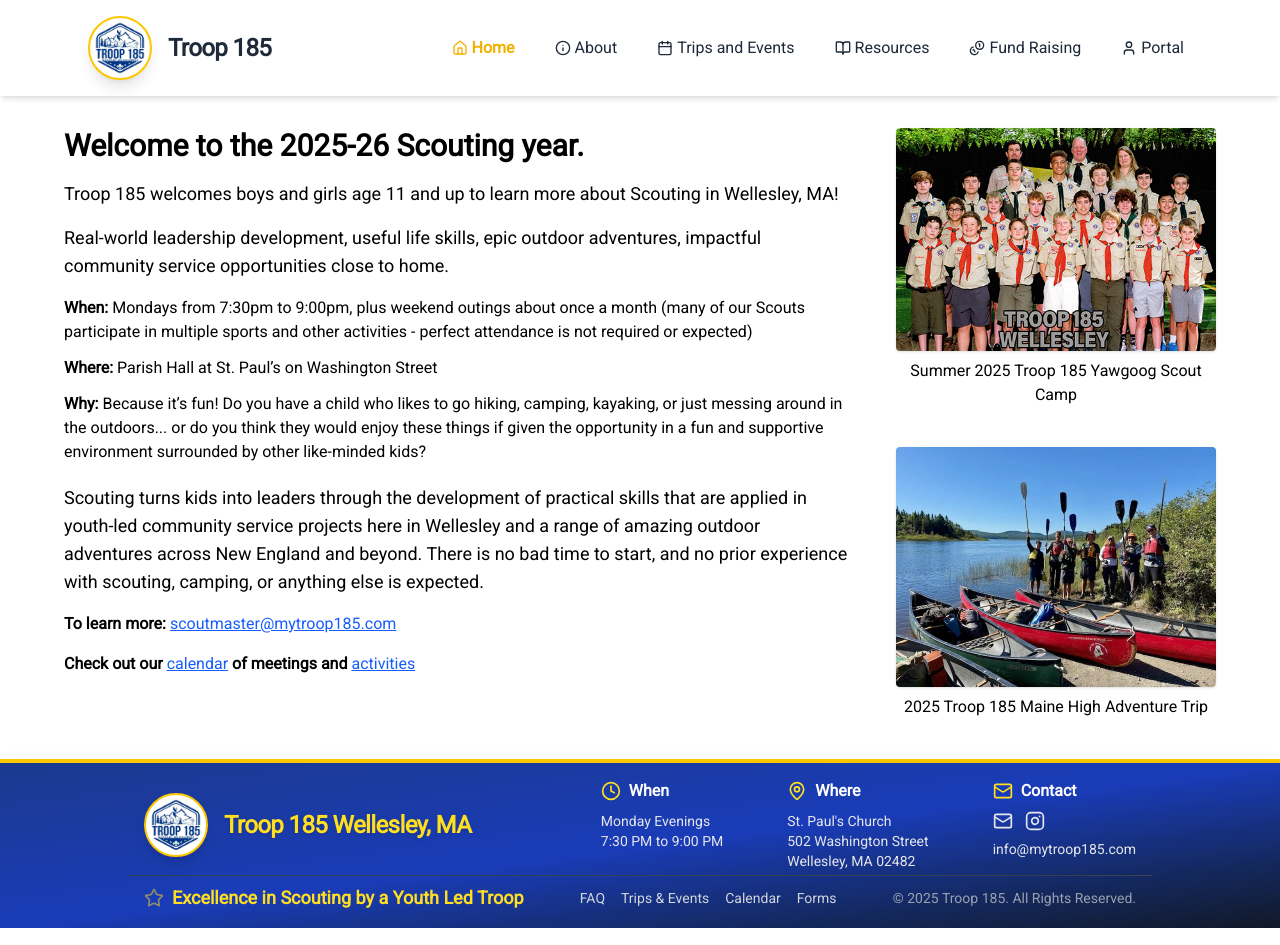
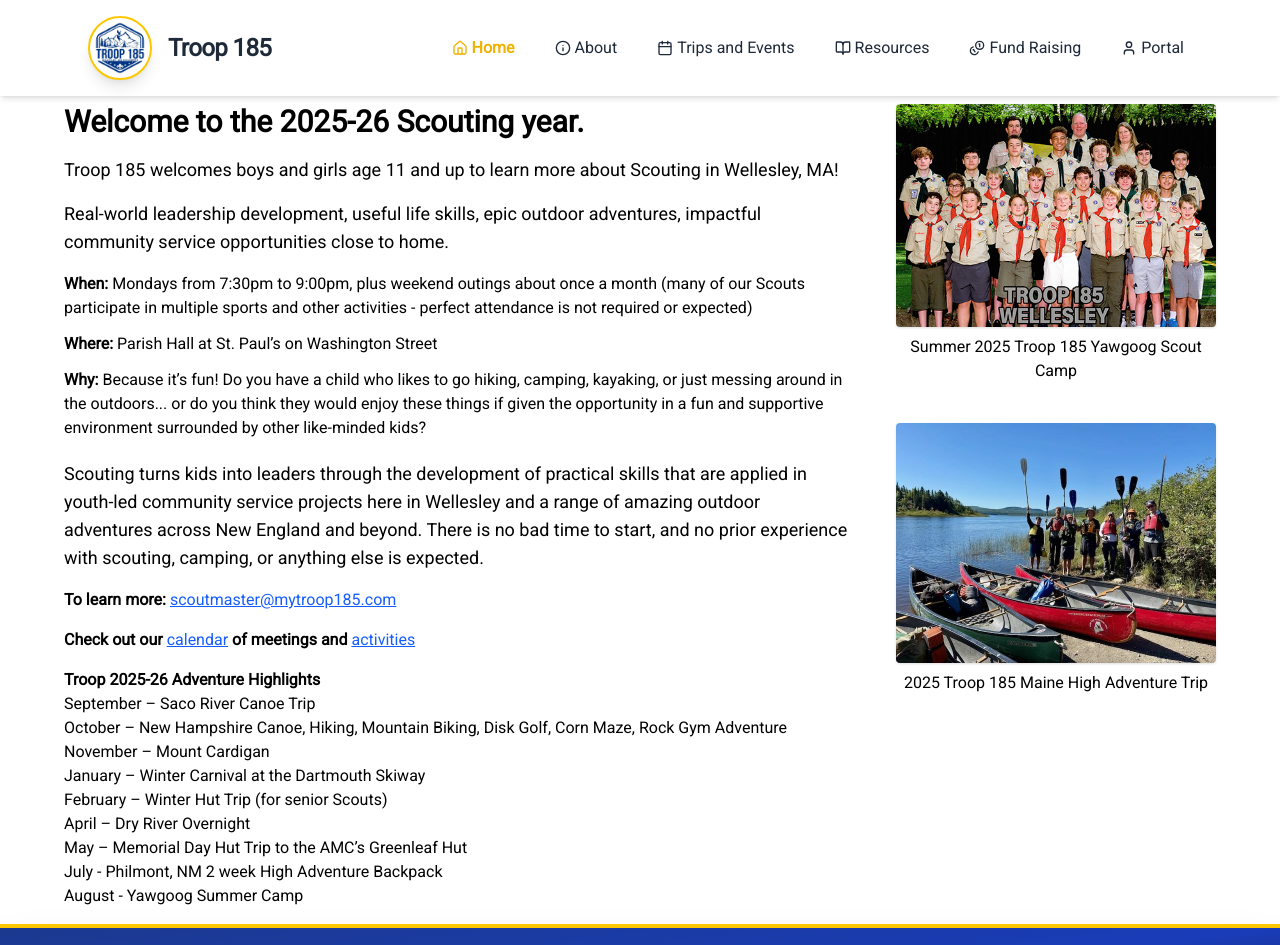
Before and after one commit to B00M3000/Troop-185, a SvelteKit app: page / in a window 1280 px wide. Shown: the top 945 px of the page. Built offline with nearby package versions, Linux system fonts and the light colour scheme.

Commit message:
Update homepage with adventures

```diff
--- a/src/routes/(public)/+page.svelte
+++ b/src/routes/(public)/+page.svelte
@@ -1,5 +1,5 @@
-<div class="flex justify-center w-full bg-white py-4 px-4">
-  <div class="flex flex-col lg:flex-row m-4 gap-12 max-w-6xl w-full">
+<div class="flex justify-center w-full bg-white px-4">
+  <div class="flex flex-col lg:flex-row m-2 gap-12 max-w-6xl w-full">
     <!-- Main Content -->
     <div class="flex-1 min-w-0">
       <h1 class="font-bold text-3xl mb-4">Welcome to the 2025-26 Scouting year.</h1>
@@ -14,9 +14,22 @@
       <div class="mb-4">
         <span class="font-semibold">To learn more:</span> <a href="mailto:scoutmaster@mytroop185.com" class="text-blue-600 underline">scoutmaster@mytroop185.com</a>
       </div>
-      <div>
+      <div class="mb-4">
         <span class="font-semibold">Check out our</span> <a href="/resources/calendar" class="text-blue-600 underline">calendar</a> <span class="font-semibold">of meetings and</span> <a href="/trips-events" class="text-blue-600 underline">activities</a>
       </div>
+      <div>
+        <p class="font-semibold">Troop 2025-26 Adventure Highlights</p>
+        <p>September – Saco River Canoe Trip</p>
+        <p>October – New Hampshire Canoe, Hiking, Mountain Biking, Disk Golf, Corn Maze, Rock Gym Adventure</p>
+        <p>November – Mount Cardigan</p>
+        <p>January – Winter Carnival at the Dartmouth Skiway</p>
+        <p>February – Winter Hut Trip (for senior Scouts)</p>
+        <p>April – Dry River Overnight</p>
+        <p>May – Memorial Day Hut Trip to the AMC’s Greenleaf Hut</p>
+        <p>July - Philmont, NM 2 week High Adventure Backpack</p>
+        <p>August - Yawgoog Summer Camp</p>
+      </div>
+
     </div>
     <!-- Images -->
     <div class="flex flex-col gap-8 items-center lg:max-w-xs w-full">
```
